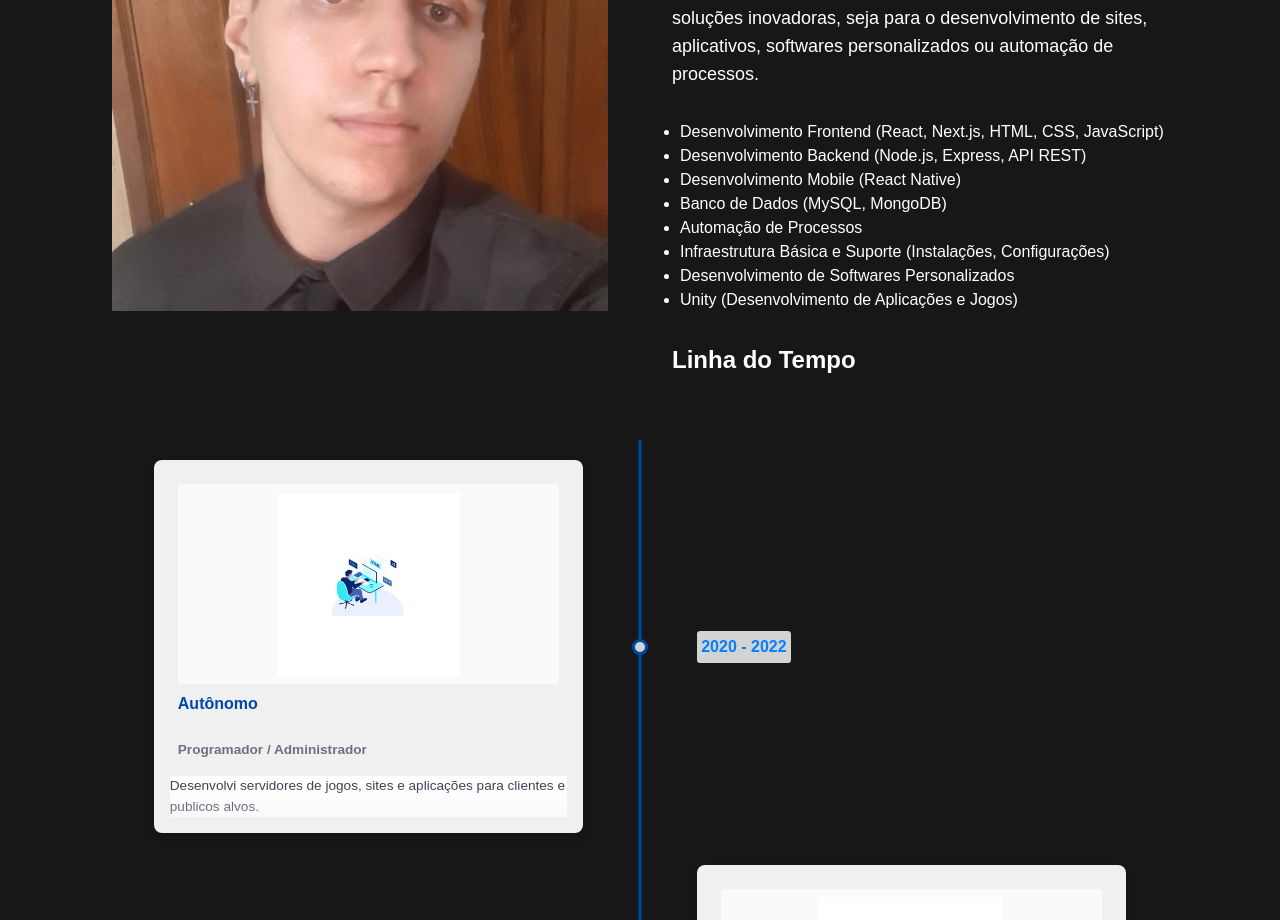
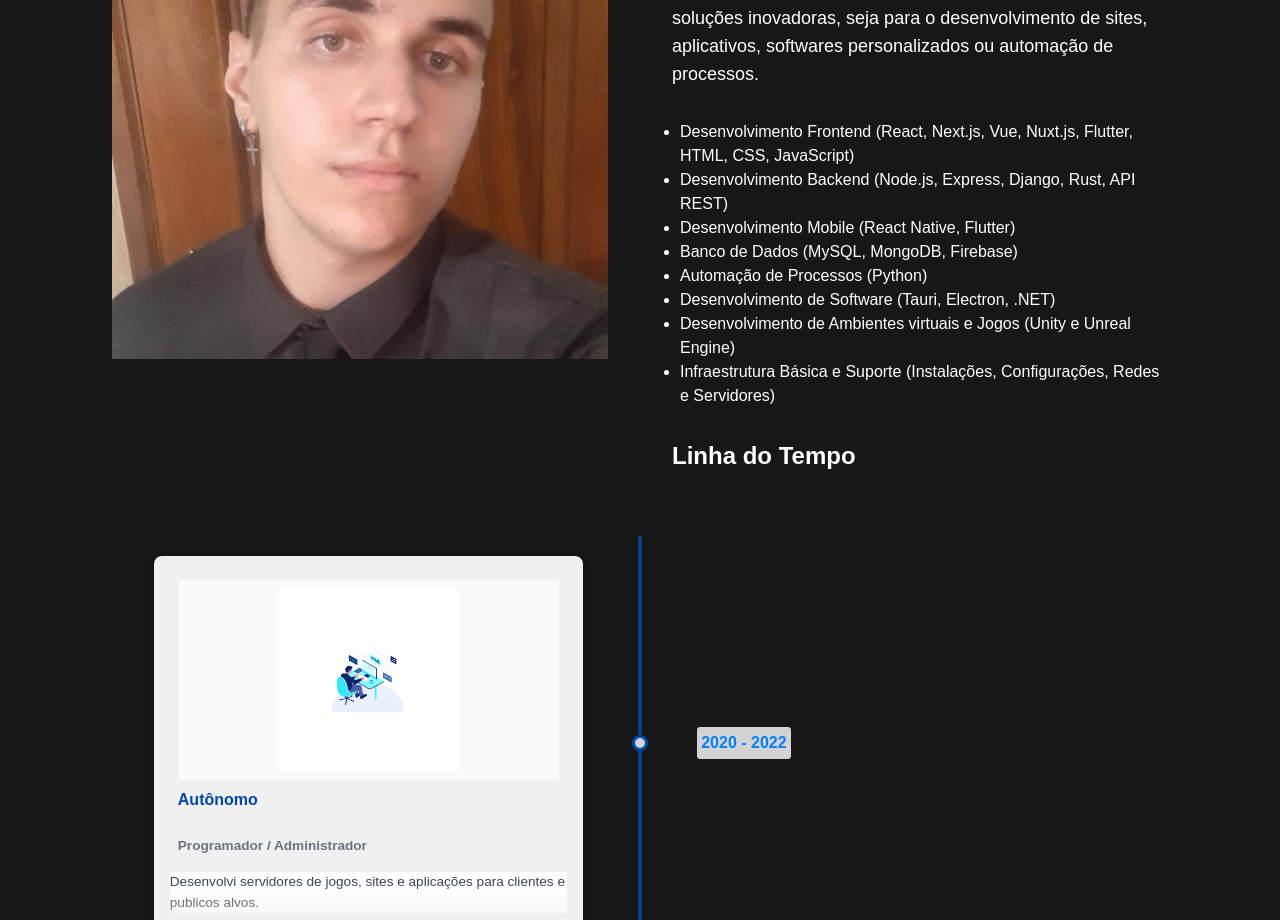
Before and after one commit to Vitor-Vidotto/Portifolio-3.0, a Next.js app: page / in a window 1280 px wide. Shown: the part 1220-2140 px from the top of the page. Built offline with nearby package versions, Linux system fonts and the light colour scheme.

Commit message:
chore: About texts updates

```diff
--- a/app/components/AboutSection.jsx
+++ b/app/components/AboutSection.jsx
@@ -8,14 +8,14 @@ const TAB_DATA = [
     id: "skills",
     content: (
       <ul className="list-disc pl-2 text-white skills-list">
-        <li>Desenvolvimento Frontend (React, Next.js, HTML, CSS, JavaScript)</li>
-        <li>Desenvolvimento Backend (Node.js, Express, API REST)</li>
-        <li>Desenvolvimento Mobile (React Native)</li>
-        <li>Banco de Dados (MySQL, MongoDB)</li>
-        <li>Automação de Processos</li>
-        <li>Infraestrutura Básica e Suporte (Instalações, Configurações)</li>
-        <li>Desenvolvimento de Softwares Personalizados</li>
-        <li>Unity (Desenvolvimento de Aplicações e Jogos)</li>
+        <li>Desenvolvimento Frontend (React, Next.js, Vue, Nuxt.js, Flutter, HTML, CSS, JavaScript)</li>
+        <li>Desenvolvimento Backend (Node.js, Express, Django, Rust, API REST)</li>
+        <li>Desenvolvimento Mobile (React Native, Flutter)</li>
+        <li>Banco de Dados (MySQL, MongoDB, Firebase)</li>
+        <li>Automação de Processos (Python)</li>
+        <li>Desenvolvimento de Software (Tauri, Electron, .NET)</li>
+        <li>Desenvolvimento de Ambientes virtuais e Jogos (Unity e Unreal Engine)</li>
+        <li>Infraestrutura Básica e Suporte (Instalações, Configurações, Redes e Servidores)</li>
       </ul>
     ),
   },
```
